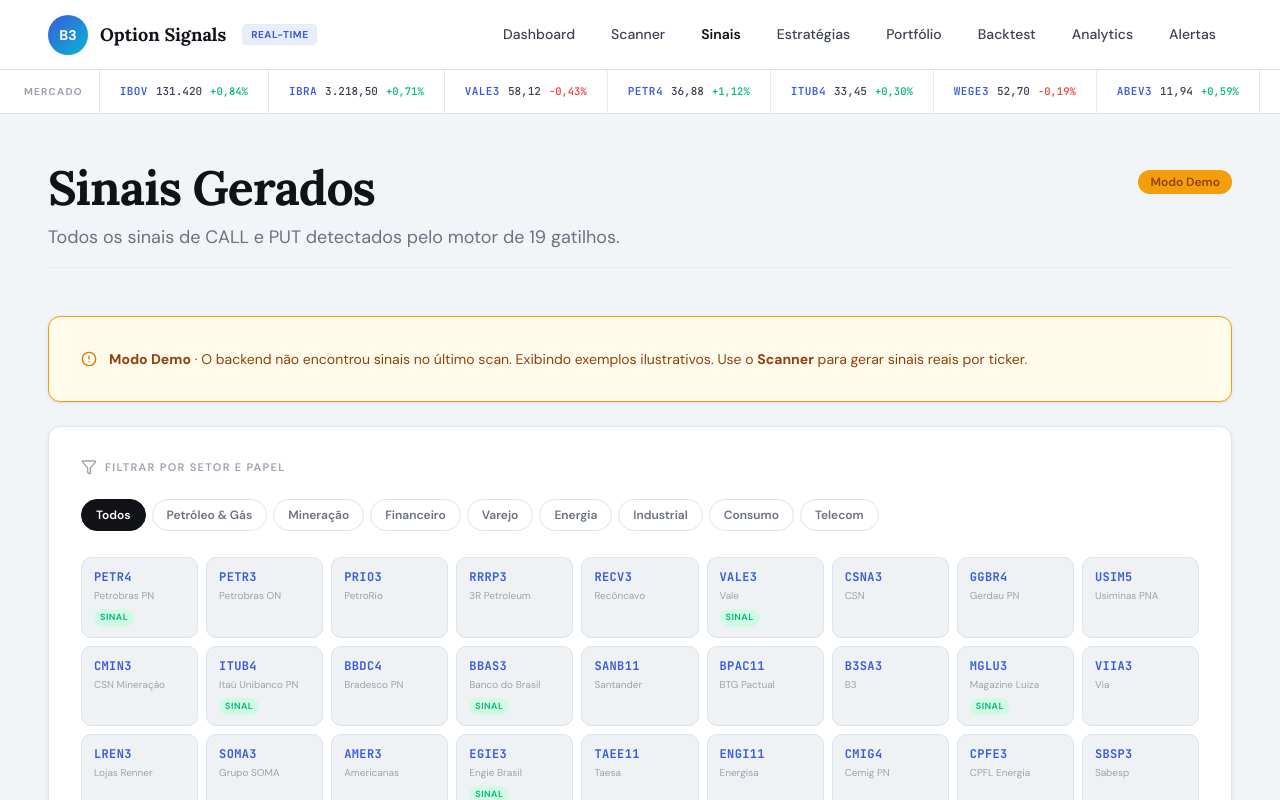
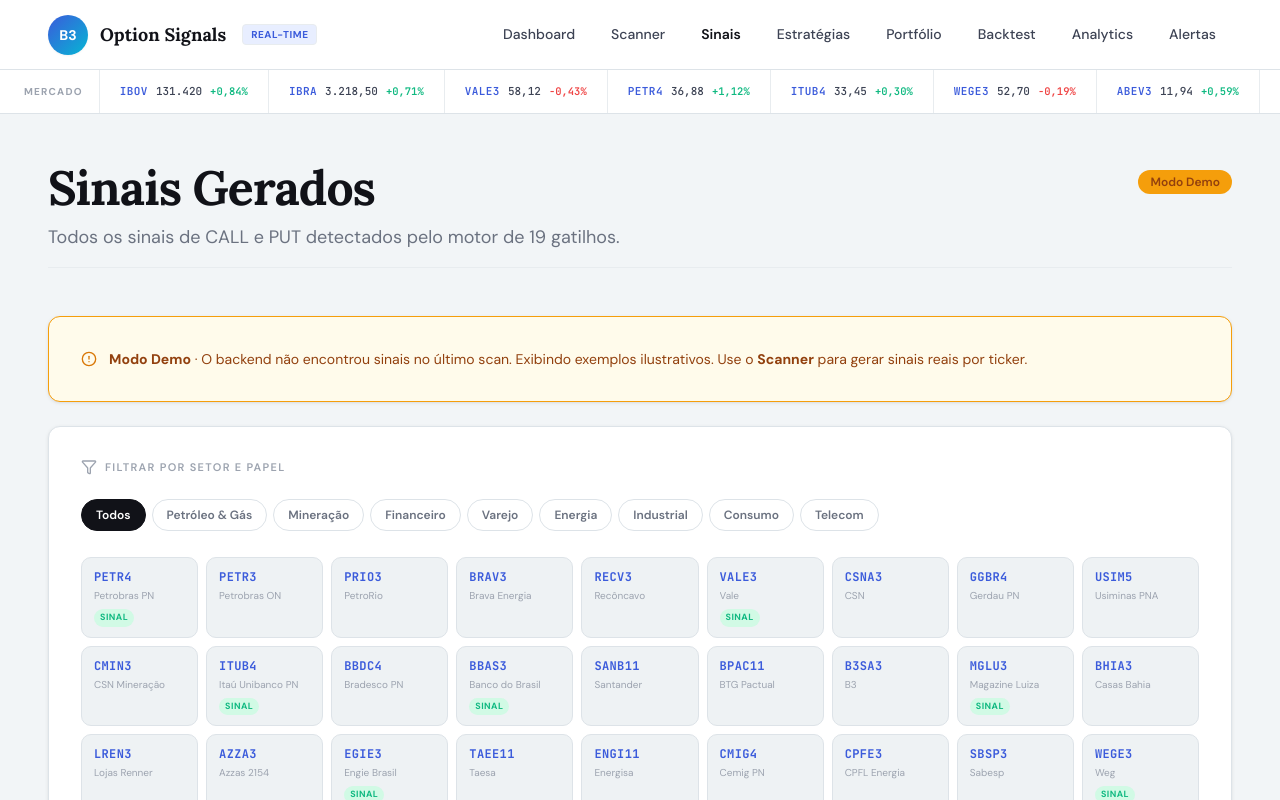
Before and after one commit to GabrielSalazar/options-signals, a Next.js app: page /signals in a window 1280 px wide. Shown: the top 800 px of the page. Built offline with nearby package versions, Linux system fonts and the light colour scheme; no server answers; the database is empty.

Commit message:
fix(frontend): atualiza tickers deslistados/renomeados na lista de scan
- RRRP3 -> BRAV3 (3R Petroleum -> Brava Energia)
- SOMA3 -> AZZA3 (Grupo Soma -> Azzas 2154)
- VIIA3 -> BHIA3 (Via -> Casas Bahia)
- remove SULA11 (SulAmerica deslistada apos OPA) e AMER3 (recuperacao judicial)

```diff
--- a/src/app/scanner/page.tsx
+++ b/src/app/scanner/page.tsx
@@ -13,15 +13,15 @@ type BackendStatus = 'checking' | 'waking' | 'online' | 'offline';
 // Universo completo de ativos B3 com opções líquidas (~90 tickers)
 const ALL_B3_TICKERS = [
     // Petróleo & Gás
-    'PETR4','PETR3','PRIO3','RRRP3','RECV3','CSAN3',
+    'PETR4','PETR3','PRIO3','BRAV3','RECV3','CSAN3',
     // Mineração & Siderurgia
     'VALE3','CSNA3','GGBR4','GGBR3','USIM5','CMIN3','GOAU4',
     // Financeiro & Bancos
     'ITUB4','ITUB3','BBDC4','BBDC3','BBAS3','SANB11','BPAC11','B3SA3','IRBR3','PSSA3','BBSE3',
     // Seguros
-    'SULA11','CXSE3',
+    'CXSE3',
     // Varejo
-    'MGLU3','LREN3','SOMA3','AMER3','ALPA4','LWSA3',
+    'MGLU3','LREN3','AZZA3','ALPA4','LWSA3',
     // Energia Elétrica
     'EGIE3','TAEE11','ENGI11','CMIG4','CPFE3','SBSP3','ELET3','ELET6','TRPL4','AURE3','ENEV3','CPLE6',
     // Industrial & Bens de Capital
--- a/src/app/signals/page.tsx
+++ b/src/app/signals/page.tsx
@@ -13,7 +13,7 @@ const SECTORS: Record<string, { ticker: string; nome: string }[]> = {
         { ticker: 'PETR4', nome: 'Petrobras PN' },
         { ticker: 'PETR3', nome: 'Petrobras ON' },
         { ticker: 'PRIO3', nome: 'PetroRio' },
-        { ticker: 'RRRP3', nome: '3R Petroleum' },
+        { ticker: 'BRAV3', nome: 'Brava Energia' },
         { ticker: 'RECV3', nome: 'Recôncavo' },
     ],
     'Mineração': [
@@ -33,10 +33,9 @@ const SECTORS: Record<string, { ticker: string; nome: string }[]> = {
     ],
     'Varejo': [
         { ticker: 'MGLU3', nome: 'Magazine Luiza' },
-        { ticker: 'VIIA3', nome: 'Via' },
+        { ticker: 'BHIA3', nome: 'Casas Bahia' },
         { ticker: 'LREN3', nome: 'Lojas Renner' },
-        { ticker: 'SOMA3', nome: 'Grupo SOMA' },
-        { ticker: 'AMER3', nome: 'Americanas' },
+        { ticker: 'AZZA3', nome: 'Azzas 2154' },
     ],
     'Energia': [
         { ticker: 'EGIE3', nome: 'Engie Brasil' },
```
